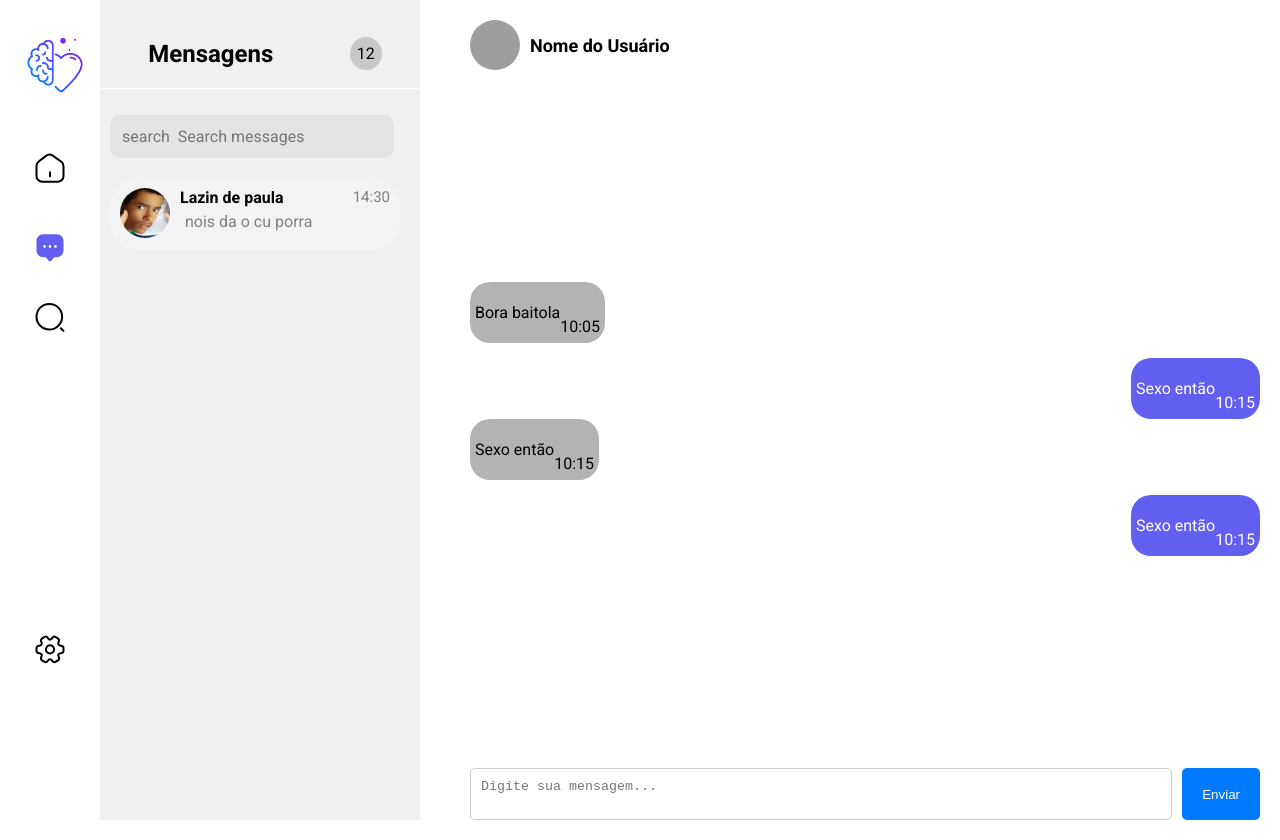
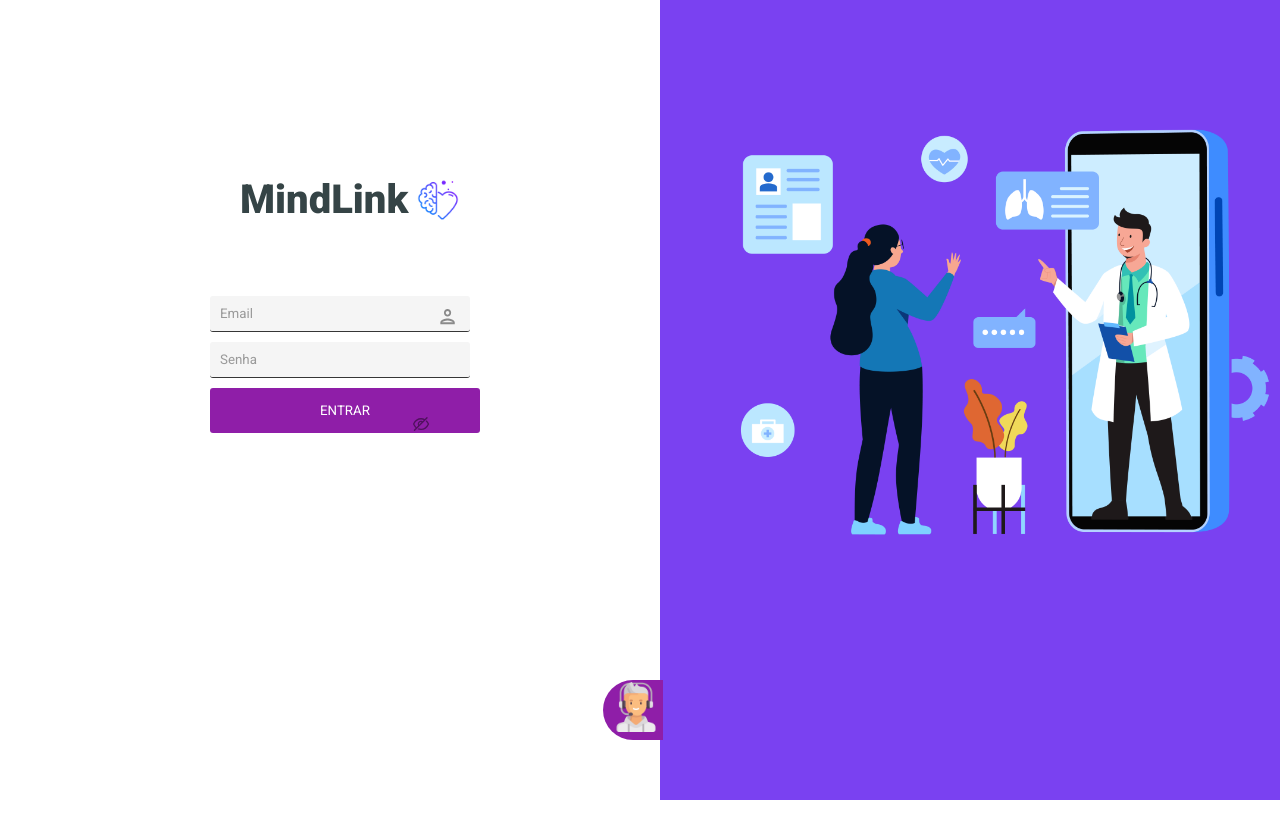
Before and after one commit to Lucas-Tito/MindLink, a React (Create React App) app in the folder Frontend/frontend/: page / in a window 1280 px wide. After the commit the page ends 800 px from the top, so only its background shows below. Built offline with nearby package versions, Linux system fonts and the light colour scheme; grey boxes are pictures that could not be loaded.

Commit message:
feat:integration of login functionality

```diff
--- a/Frontend/frontend/package.json
+++ b/Frontend/frontend/package.json
@@ -6,8 +6,10 @@
     "@testing-library/jest-dom": "^5.17.0",
     "@testing-library/react": "^13.4.0",
     "@testing-library/user-event": "^13.5.0",
+    "firebase": "^10.11.1",
     "react": "^18.2.0",
     "react-dom": "^18.2.0",
+    "react-firebase-hooks": "^5.1.1",
     "react-router-dom": "^6.23.0",
     "react-scripts": "5.0.1",
     "web-vitals": "^2.1.4"
--- a/Frontend/frontend/src/App.js
+++ b/Frontend/frontend/src/App.js
@@ -7,11 +7,12 @@ import { EditProfile } from "./components/Edit";
 import CardPsycho from "./components/CardPsycho/CardPsycho";
 import Scheduling from "./components/Scheduling";
 import ChatRoom from "./components/Chat";
+import { Login } from "./components/Login/login";
 
 function App() {
   return (
     <div className="App">
-      <ChatRoom />
+      <Login />
     </div>
   );
 }
--- /dev/null
+++ b/Frontend/frontend/src/components/Login/login.jsx
@@ -0,0 +1,130 @@
+import React, { useState } from "react";
+import "./style.css";
+import cerebro_icon from "../../assets/cerebro.png";
+import imagem_consulta from "../../assets/imagemConsulta.png";
+import personIcon from "../../assets/personIcon.svg";
+import ajudaIcon from "../../assets/ajuda.png";
+import senhaIcon from "../../assets/senha.svg";
+//TU PRECISA DO ID PRA COLOCAR NO CAMPO DO OBJETO MENSAGEM E IDETIFICAR O CABRA
+//FAZER UM DOS CODIGOS DE CHAT (AGORA SEM O AUTH DO GOOGLE)
+//A IDEIA É PEGAR O ID DO PSICOLOGO E CRIAR A ROOM COM ESSE ID
+//AINDA NÃO SEI COMO FAZER VARIOS CHATS INTEGRANDO O SIDEBAR
+export const Login = () => {
+  const [formData, setformData] = useState({
+    email: "",
+    password: "",
+  });
+
+  function handleFormChange(event) {
+    //gets data from the input that triggered and event
+    const { name, value } = event.target;
+
+    //keeps the unchenged data and updates the one that changed
+    setformData((previousFormData) => {
+      return {
+        ...previousFormData,
+        [name]: value,
+      };
+    });
+  }
+
+  function handleSubmit(event) {
+    //cancel the default submit event that refreshes the browser
+    event.preventDefault();
+
+    //Todo* inputs null verification and verification if user already exists
+
+    fetch("http://localhost:3000/mindlink/users/login", {
+      method: "POST",
+      headers: {
+        //indicates that the body contais json data
+        "Content-type": "application/json",
+      },
+      //sends the data to the API process
+      body: JSON.stringify(formData),
+
+      //awaits the response from the API
+    })
+      .then((resp) => resp.json())
+      .then((data) => {
+        console.log(data.id);
+        const msg = data.msg;
+        if (msg == "exists") {
+          alert("Usuário já existe!");
+        } else if (msg == "success") {
+          alert("Usuário registrado com sucesso!");
+        }
+      })
+      .catch((err) => console.log(err));
+    setformData({
+      email: "",
+      password: "",
+    });
+  }
+  return (
+    <div class="container">
+      <div class="form-container">
+        <div className="form">
+          <div className="title">
+            <h2>MindLink</h2>
+            <img src={cerebro_icon} alt="logo" className="cerebro_icon" />
+          </div>
+          <form onSubmit={handleSubmit}>
+            <div class="input-container">
+              <img src={personIcon} alt="Ícone de Email" class="input-icon" />
+
+              <input
+                type="email"
+                placeholder="Email"
+                name="email"
+                value={formData.email}
+                onChange={handleFormChange}
+              />
+            </div>
+            <div>
+              <img src={senhaIcon} class="input-icon2" />
+
+              <input
+                type="password"
+                placeholder="Senha"
+                name="password"
+                value={formData.password}
+                onChange={handleFormChange}
+              />
+            </div>
+
+            <button type="submit" className="btn1">
+              ENTRAR
+            </button>
+          </form>
+        </div>
+      </div>
+      <div class="image-container">
+        <img src={imagem_consulta} alt="Imagem" />
+      </div>
+      <div
+        style={{
+          position: "absolute",
+          top: "85%",
+          left: "47.1%",
+          width: "60px",
+          height: "60px",
+          background: "#8F1EA8",
+          backgroundImage: `url(${ajudaIcon})`,
+          borderRadius:
+            "50% 0 0 50%" /* Apenas a parte esquerda é um semicírculo */,
+        }}
+      ></div>
+      <img
+        style={{
+          position: "absolute",
+          top: "85.3%",
+          left: "47.7%",
+          width: "50px",
+          height: "50px",
+        }}
+        src={ajudaIcon}
+      />
+    </div>
+  );
+};
--- /dev/null
+++ b/Frontend/frontend/src/components/Login/style.css
@@ -0,0 +1,152 @@
+@import url("https://fonts.googleapis.com/css2?family=Roboto:wght@400;700;900&display=swap");
+body {
+  font-family: "Roboto", sans-serif;
+}
+
+/* Estilos para o container principal */
+.container {
+  display: flex; /* Usar flexbox */
+  height: 100vh;
+}
+
+/* Estilos para o container do formulário */
+.form-container {
+  flex: 1; /* Ocupa todo o espaço disponível */
+  padding: 20px; /* Espaçamento interno */
+}
+
+/* Estilos para o container da imagem */
+.image-container {
+  flex: 1; /* Ocupa todo o espaço disponível */
+  background-color: #7a41f1;
+}
+
+/* Estilos para a imagem */
+.image-container img {
+  width: 100%; /* Imagem ocupa toda a largura do container */
+  height: auto; /* Altura ajustável para manter a proporção */
+}
+/* Estilos para o formulário */
+.form {
+  width: 300px; /* Largura do formulário */
+  margin-top: 103px; /* Centralizar o formulário na página */
+  margin-left: 150px;
+  padding: 20px; /* Espaçamento interno do formulário */
+  border-radius: 5px; /* Arredondamento das bordas do formulário */
+  align-items: center;
+}
+
+/* Estilos para os campos de entrada */
+.form input[type="text"],
+.form input[type="email"],
+.form input[type="password"] {
+  width: 80%;
+  padding: 10px;
+  margin-bottom: 10px;
+  margin-left: 20px;
+  font-family: "Roboto";
+  font-weight: 400;
+  border: none;
+  border-radius: 3px;
+  border-bottom: 1px solid #363636; /* Cor da borda inicial */
+  background-color: #f5f5f5;
+  transition: border-bottom-color 0.3s ease; /* Transição apenas para a cor da borda inferior */
+}
+
+.form input[type="text"]:focus,
+.form input[type="email"]:focus,
+.form input[type="password"]:focus {
+  outline: none; /* Remove a borda de foco padrão */
+  border-bottom-color: #007bff; /* Cor da borda inferior quando o campo ganha foco */
+}
+
+.form input[type="text"]::placeholder,
+.form input[type="email"]::placeholder,
+.form input[type="password"]::placeholder {
+  color: #999; /* Cor do texto do placeholder */
+}
+/* Estilos para o botão de envio */
+.form .btn1 {
+  width: 90%;
+  padding: 15px;
+  background-color: #8f1ea8;
+  color: #fff;
+  margin-left: 20px;
+  font-family: "Roboto";
+  border: none;
+  border-radius: 3px;
+  cursor: pointer;
+  transition: background-color 0.3s ease; /* Adiciona uma transição para suavizar a mudança de cor */
+}
+
+.form .btn1:hover {
+  filter: brightness(
+    0.9
+  ); /* Cor de fundo alterada ao passar o mouse sobre o botão */
+}
+
+/* Estilos para o botão de envio quando o cursor está sobre ele */
+.form input[type="submit"]:hover {
+  background-color: #0056b3; /* Cor de fundo alterada ao passar o cursor sobre o botão */
+}
+.input-container {
+  position: relative;
+}
+
+.input-icon {
+  position: absolute;
+  left: 250px; /* Ajuste conforme necessário */
+  top: 20px;
+  width: 15px;
+  transform: translateY(-50%);
+}
+.input-icon2 {
+  position: absolute;
+  left: 32.1%; /* Ajuste conforme necessário */
+  top: 53%;
+  width: 20px;
+  height: 30px;
+  transform: translateY(-50%);
+}
+.checkbox-container {
+  display: flex;
+  align-items: center;
+  justify-content: flex-end;
+  margin-top: 5px;
+  margin-right: 17px;
+  margin-bottom: 5px;
+}
+
+.checkbox-label1 {
+  margin-left: 5px;
+  color: gray;
+}
+.checkbox-label2 {
+  margin-left: 5px;
+  color: black;
+}
+
+.title {
+  display: flex; /* Usar flexbox para alinhar os itens horizontalmente */
+  align-items: center; /* Centralizar os itens verticalmente */
+  margin-bottom: 40px;
+}
+
+.title h2 {
+  margin-right: 5px; /* Adicionar espaço entre o texto e a imagem */
+  margin-left: 50px;
+  font-size: 40px;
+  font-family: "Roboto";
+  color: #354446;
+  font-weight: 900;
+  text-align: center; /* Centralizar o texto horizontalmente */
+}
+
+.title .cerebro_icon {
+  width: 50px;
+  height: 50px;
+}
+.cerebro_icon {
+  width: 50px;
+  height: 50px;
+}
```
Also changed, not shown: Frontend/frontend/src/index.js (+6 -6 lines), 1 other file (tests, documents, lock files or other folders).
